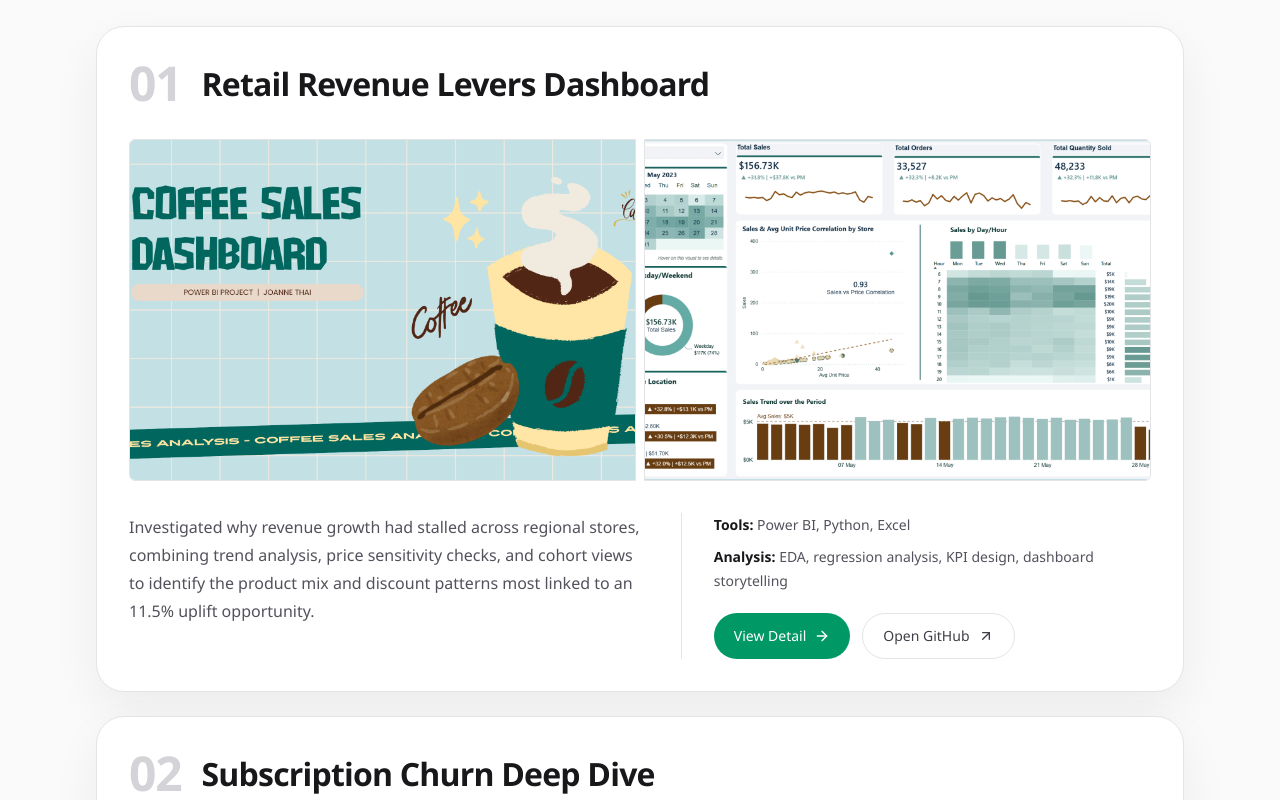
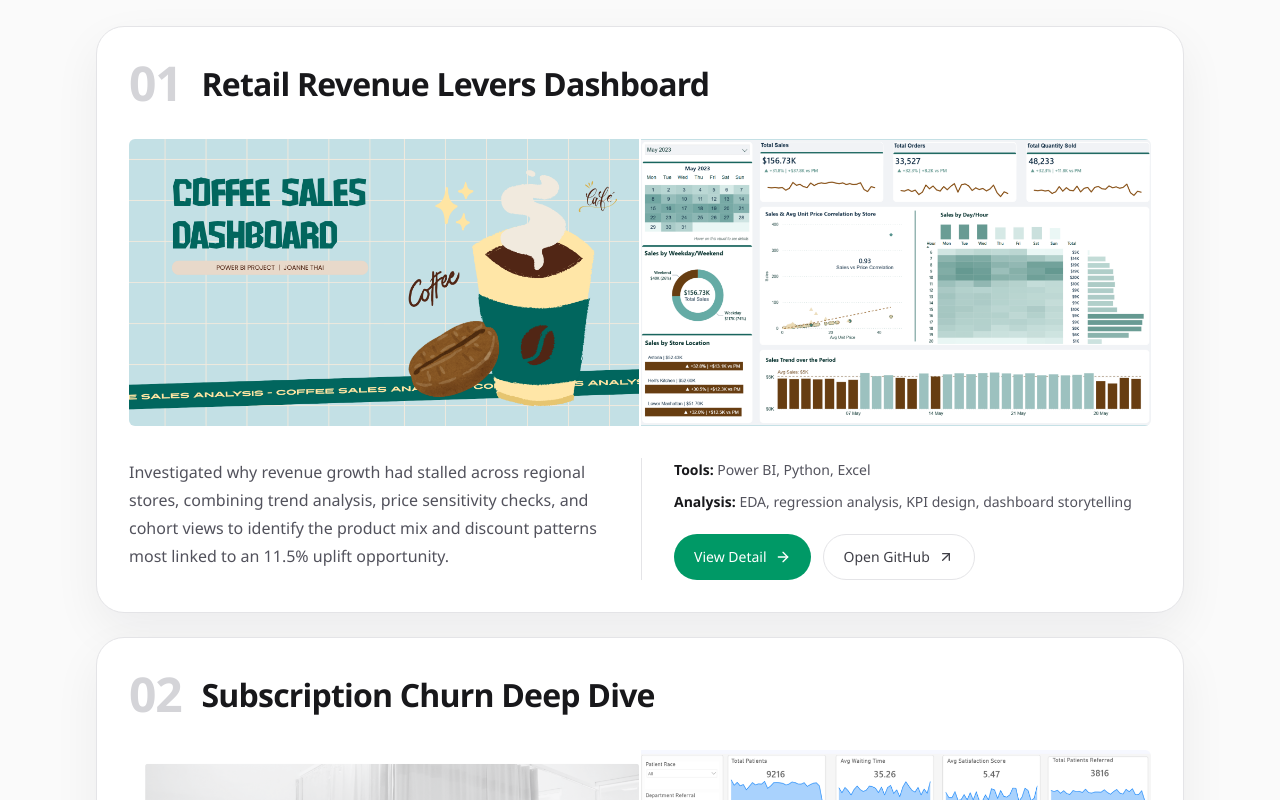
Before and after one commit to joanne-thai/joanne-thai.github.io, a React (Vite) app: page / in a window 1280 px wide. Shown: the part 1700-2500 px from the top of the page. Built offline with nearby package versions, Linux system fonts and the light colour scheme.

Commit message:
Update project-showcase-card.tsx

```diff
--- a/src/components/project-showcase-card.tsx
+++ b/src/components/project-showcase-card.tsx
@@ -129,22 +129,22 @@ export function ProjectShowcaseCard({
           </div>
         </div>
 
-        <div className="hidden gap-2 lg:grid lg:grid-cols-2">
+        <div className="hidden gap-0.5 lg:grid lg:grid-cols-2">
           {showcaseImages.map((image, imageIndex) => (
             <div
               key={`${slug}-desktop-${imageIndex}`}
-              className="overflow-hidden odd:rounded-tl-md odd:rounded-bl-md even:rounded-tr-md even:rounded-br-md border border-zinc-200 bg-zinc-100"
+              className="overflow-hidden odd:rounded-tl-md odd:rounded-bl-md even:rounded-tr-md even:rounded-br-md"
             >
               <img
                 src={image}
                 alt={`${title} preview ${imageIndex + 1}`}
-                className="h-80 w-full object-cover aspect-auto xl:h-85"
+                className="w-full object-fit"
               />
             </div>
           ))}
         </div>
 
-        <div className="grid gap-6 lg:grid-cols-[1.05fr_0.95fr] lg:gap-8">
+        <div className="grid gap-6 lg:grid-cols-[calc(50%-7px)_calc(50%+7px)] lg:gap-2">
           <p className="text-base leading-7 text-zinc-600">{description}</p>
 
           <div className="space-y-5 border-t border-zinc-200 pt-5 lg:border-t-0 lg:border-l lg:pl-8 lg:pt-0">
```
